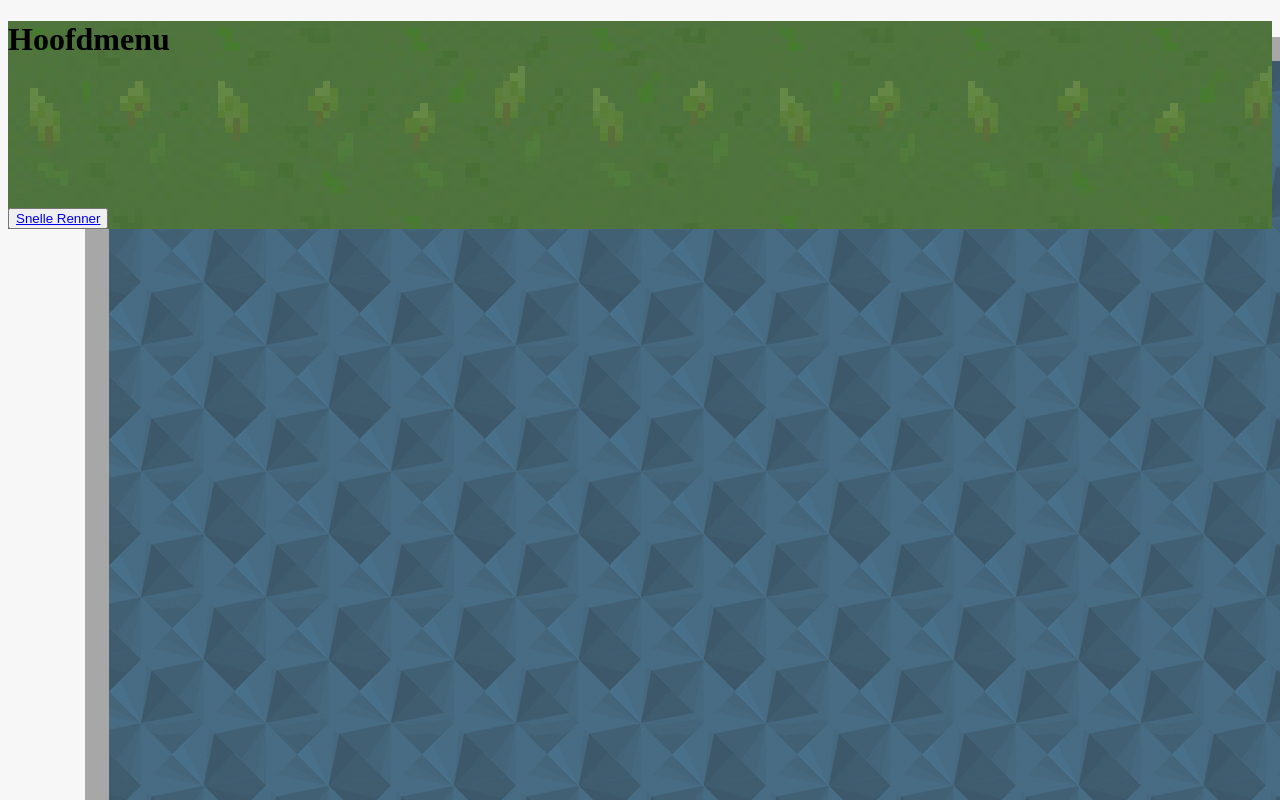
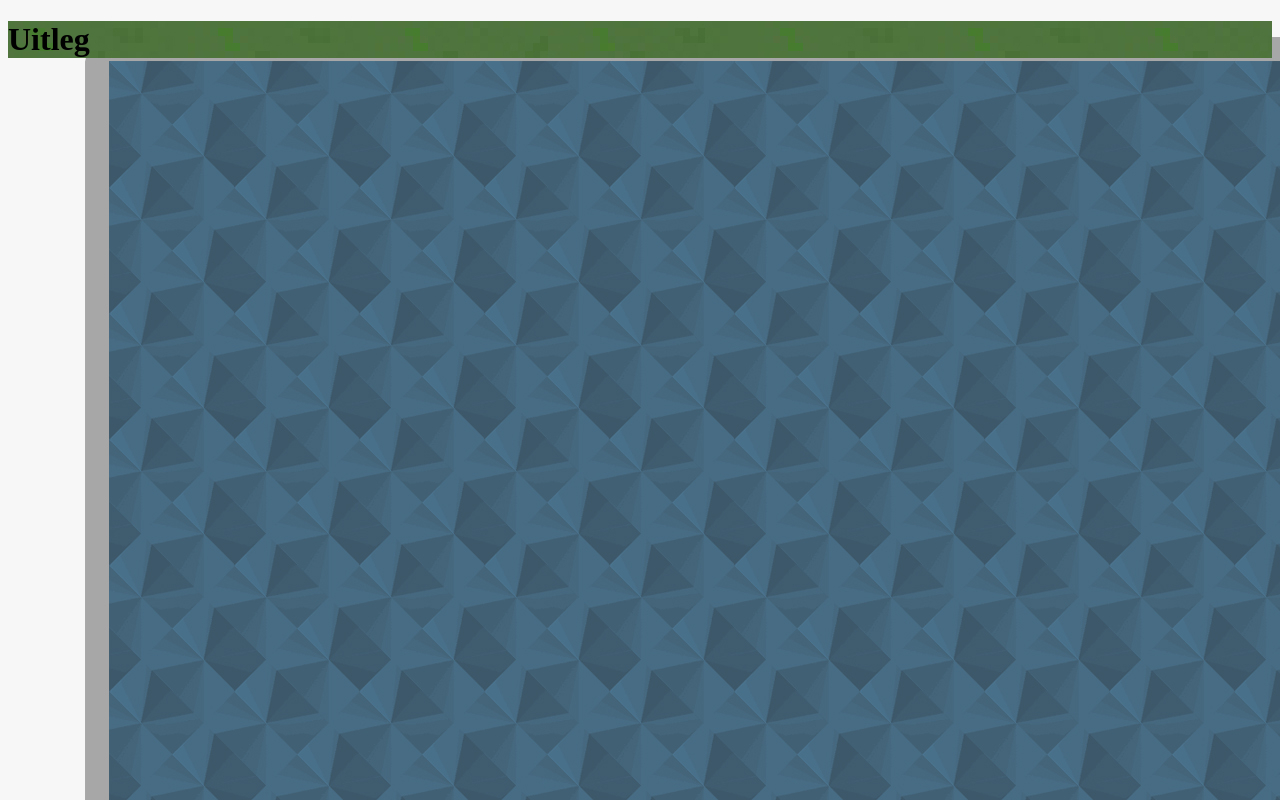
Before and after one commit to JustDave2002/basisschoolGame, a plain HTML site: page Explain.html in a window 1280 px wide. Drawn offline with Linux system fonts and the light colour scheme; files whose address does not match are found by name.

Commit message:
main naar explain

```diff
--- a/mainPage.html
+++ b/Explain.html
@@ -12,9 +12,7 @@
     <title>Main Menu</title>
 </head>
 <body>
-    <h1 id="header">Hoofdmenu</h1>
-    <div class="beginButton" style="margin-top: 150px;">
-        <button><a href="gameIndex.html">Snelle Renner</a></button><br>
-    </div>
+    <h1 id="header">Uitleg</h1>
+
 </body>
 </html>
```
